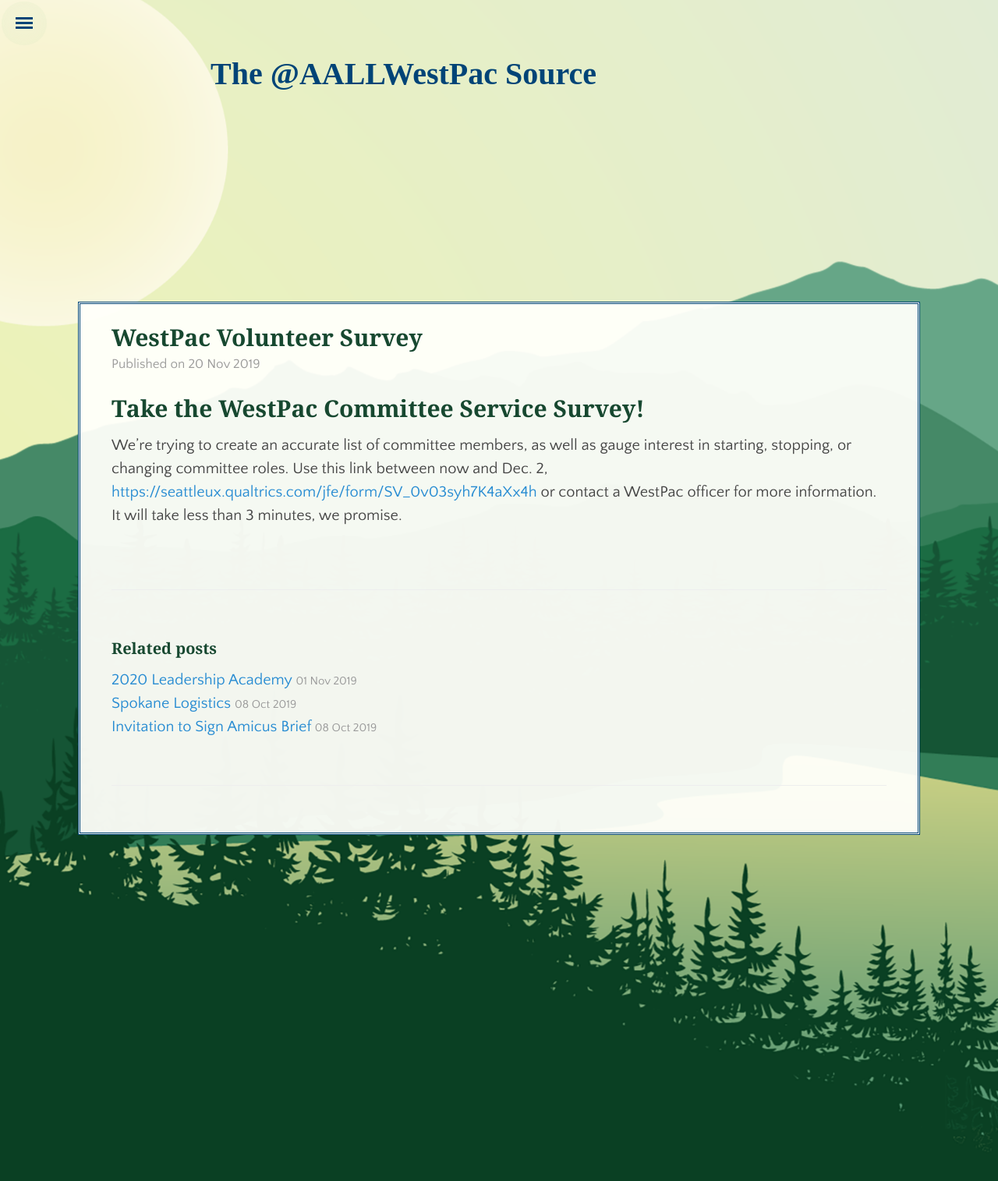
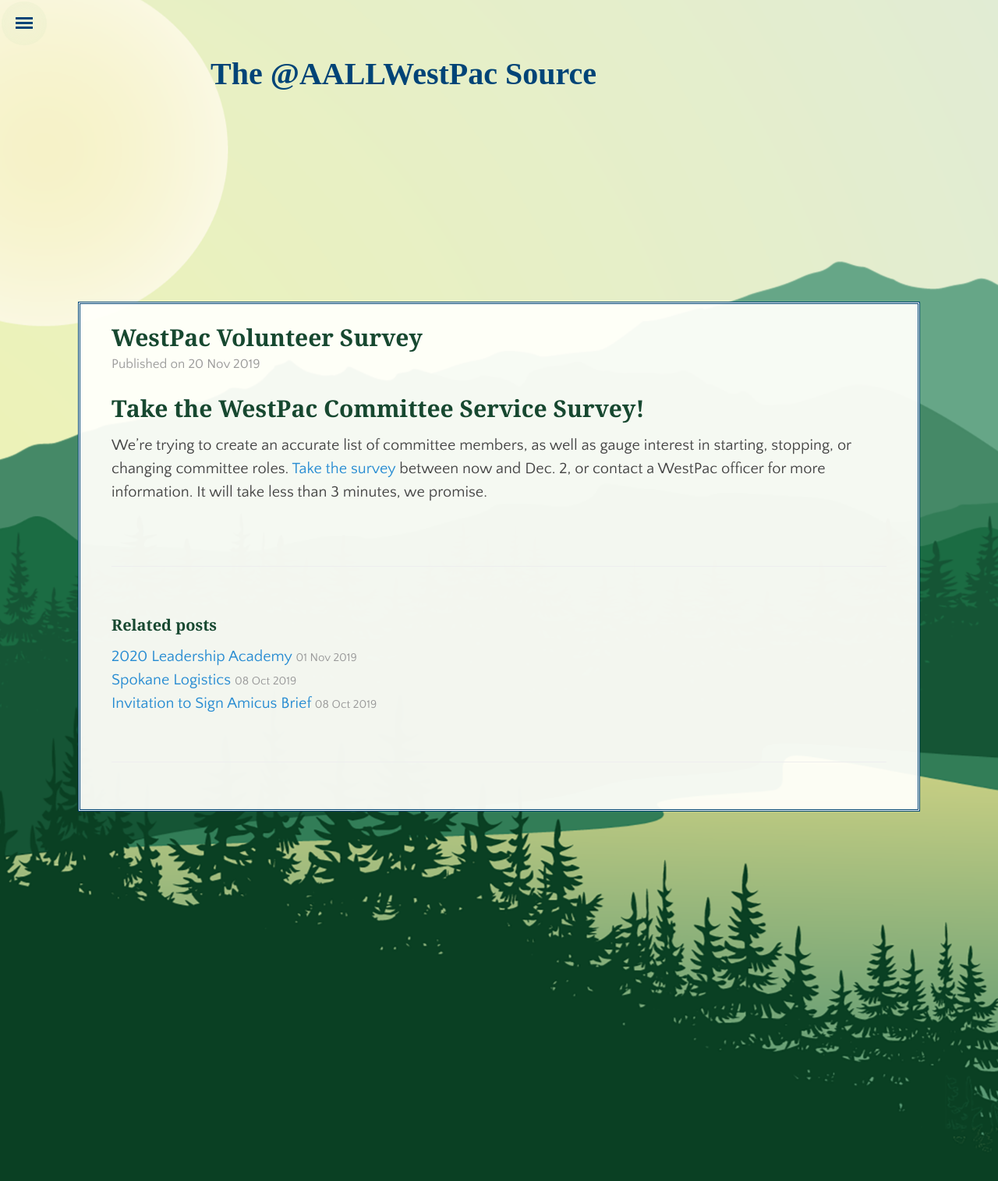
Before and after one commit to aallwestpac/aallwestpac.github.io, a Jekyll site: the page built from _posts/2019-11-20-westpac-volunteer-survey.md, in a window 1280 px wide. Shown: the top 1515 px of the page at 78% size. Built offline with Jekyll 4.4.1, drawn with Linux system fonts in a browser that asks for light colours; some web fonts are replaced.

Commit message:
Update 2019-11-20-westpac-volunteer-survey.md

```diff
--- a/_posts/2019-11-20-westpac-volunteer-survey.md
+++ b/_posts/2019-11-20-westpac-volunteer-survey.md
@@ -7,4 +7,4 @@
 ---
 ## Take the WestPac Committee Service Survey!
 
-We're trying to create an accurate list of committee members, as well as gauge interest in starting, stopping, or changing committee roles. Use this link between now and Dec. 2,[ https://seattleux.qualtrics.com/jfe/form/SV_0v03syh7K4aXx4h](https://nam02.safelinks.protection.outlook.com/?url=https%3A%2F%2Fseattleux.qualtrics.com%2Fjfe%2Fform%2FSV_0v03syh7K4aXx4h&data=02%7C01%7Ccabanissjaso%40seattleu.edu%7Cb616933f354e490d515808d76e004a41%7Cbc10e052b01c48499967ee7ec74fc9d8%7C0%7C0%7C637098819838286224&sdata=74VSrcs%2Fa%2FL1d7dcFwt0lOjJBg1eE3uks%2BZ7qEtyaPc%3D&reserved=0) or contact a WestPac officer for more information. It will take less than 3 minutes, we promise.
+We're trying to create an accurate list of committee members, as well as gauge interest in starting, stopping, or changing committee roles. [Take the survey](https://nam02.safelinks.protection.outlook.com/?url=https%3A%2F%2Fseattleux.qualtrics.com%2Fjfe%2Fform%2FSV_0v03syh7K4aXx4h&data=02%7C01%7Ccabanissjaso%40seattleu.edu%7Cb616933f354e490d515808d76e004a41%7Cbc10e052b01c48499967ee7ec74fc9d8%7C0%7C0%7C637098819838286224&sdata=74VSrcs%2Fa%2FL1d7dcFwt0lOjJBg1eE3uks%2BZ7qEtyaPc%3D&reserved=0) between now and Dec. 2, or contact a WestPac officer for more information. It will take less than 3 minutes, we promise.
```
